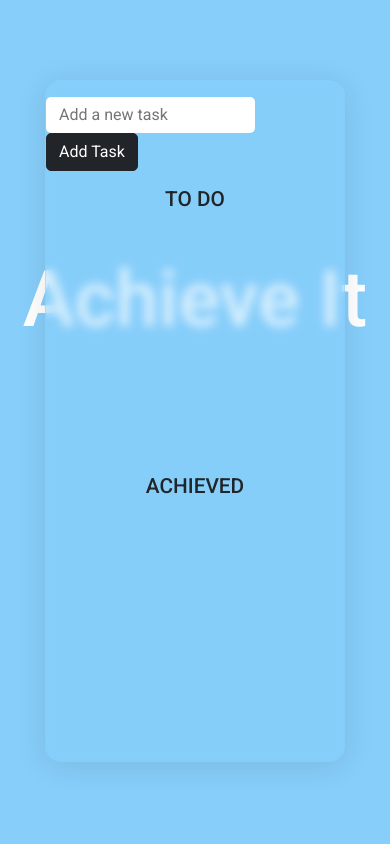
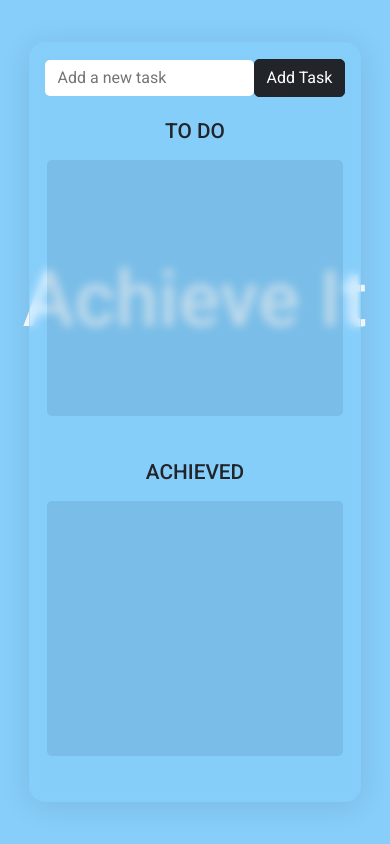
Before and after one commit to saracasotto/todolist-react-app, a React (Create React App) app: page / in a window 390 px wide. Built offline with nearby package versions, Linux system fonts and the light colour scheme.

Commit message:
Calendar handlekeydown event

```diff
--- a/src/App.css
+++ b/src/App.css
@@ -9,7 +9,6 @@ body {
   display: flex;
   justify-content: center;
   align-items: center;
-  padding: 3em;
   height: 100%;
 }
 
@@ -22,7 +21,7 @@ h1 {
 
 /*QUI ASSEGNARE CLASSE PER TUTTI I TITOLI*/
 h2,
-.modal-title{
+.modal-title {
   text-align: center;
   margin: 0;
   font-size: 1.3em;
@@ -35,7 +34,7 @@ h2,
   align-items: center;
   justify-content: center;
   width: 500px;
-
+  height: 90%;
   background: rgba(135, 206, 250, 0.32);
   border-radius: 16px;
   box-shadow: 0 4px 30px rgba(0, 0, 0, 0.1);
@@ -43,24 +42,27 @@ h2,
   -webkit-backdrop-filter: blur(4.9px);
   border: 1px solid rgba(135, 206, 250, 0.42);
   position: absolute;
-  top: 5em;
+  top: 5%;
   z-index: 1;
 }
 
 .task-creation-form {
   padding: 1em 0;
+  height: 10%;
 }
 
 .task-list,
 .deleted-task {
   width: 90%;
+  height: 45%;
 }
 
 .list-group {
-  height: 230px;
+  height: 75%;
   overflow-y: scroll;
   margin: 1em auto;
   border-radius: 5px;
+  background-color: rgba(0, 53, 69, 0.1);
 }
 
 input {
@@ -78,12 +80,13 @@ input[type="radio"] {
   -ms-transform: scale(1.3); /* IE 9 */
   -webkit-transform: scale(1.3); /* Chrome, Safari, Opera */
   transform: scale(1.3);
-  margin-right: 1em;
+  margin: 0 1em 0 0.5em;
   cursor: pointer;
 }
 
 .list-group-item {
-  margin: 0.3em 0;
+  margin: 0;
+  margin-bottom: 0.5em;
   border: none;
   border-radius: 5px;
   background-color: rgba(255, 255, 255, 0.8);
@@ -93,16 +96,22 @@ input[type="radio"] {
   font-size: 1em;
 }
 
-
 .task-wrapper,
 .btn-wrapper {
   display: flex;
   align-items: center;
 }
+
 .task-wrapper {
   width: 55%;
+  font-weight: 450;
+  word-wrap: break-word; /* Permette di andare a capo tra le parole e solo spezzare quelle lunghissime */
+  overflow-wrap: break-word; /* Supporto alternativo per spezzare le parole lunghe */
+  word-break: break-word; /* Spezza le parole solo se necessario */
+  white-space: normal;
+  overflow-x: hidden;
+}
 
-}
 .btn-wrapper {
   width: 45%;
   display: flex;
@@ -116,7 +125,7 @@ input[type="radio"] {
 
 .edit-btn,
 .date-btn,
-.date{
+.date {
   padding: 0;
   margin: 0 0.5em;
   color: black;
@@ -124,8 +133,7 @@ input[type="radio"] {
   border: none;
 }
 
-
-.modal-content{
+.modal-content {
   background: rgba(135, 206, 250, 0.8);
   border-radius: 16px;
   box-shadow: 0 4px 30px rgba(0, 0, 0, 0.1);
@@ -133,31 +141,23 @@ input[type="radio"] {
   -webkit-backdrop-filter: blur(4.9px);
 }
 
-
 @media (max-width: 600px) {
   .todo-form {
-    width: 300px;
+    width: 85%;
   }
 
   .list-group-item {
     flex-direction: column;
     align-items: start;
-  }
-
-  .task-wrapper,
-  .btn-wrapper {
-    width: 100%;
+    font-size: 0.8em;
   }
 
   .task-wrapper {
+    width: 100%;
     justify-content: start;
   }
-
   .btn-wrapper {
-    justify-content: space-between;
-  }
-
-  .btn-wrapper >* {
-    margin: 0;
+    width: 100%;
+    justify-content: end;
   }
 }
--- a/src/components/Calendar.jsx
+++ b/src/components/Calendar.jsx
@@ -7,6 +7,12 @@ const Calendar = ({ task, show, onClose, onSave }) => {
   const handleSave = () => {
     onSave(selectedDate ? new Date(selectedDate) : null);
     onClose();
+  };
+
+  const handleKeyDown = (e) => {
+    if (e.key === 'Enter') {
+      handleSave();
+    }
   };
 
   return (
@@ -21,13 +27,15 @@ const Calendar = ({ task, show, onClose, onSave }) => {
           value={selectedDate}
           min={new Date().toISOString().split("T")[0]}
           onChange={(e) => setSelectedDate(e.target.value)}
+          onKeyDown={handleKeyDown}
         />
       </Modal.Body>
       <Modal.Footer>
         <Button variant="secondary" onClick={onClose}>
           Close
         </Button>
-        <Button variant="primary" onClick={handleSave}>
+        <Button variant="primary"
+        onClick={handleSave}>
           Save Date
         </Button>
       </Modal.Footer>
--- a/src/components/EditTaskModal.jsx
+++ b/src/components/EditTaskModal.jsx
@@ -17,6 +17,12 @@ const EditTaskModal = ({ task, show, onClose, onSave }) => {
     }
   };
 
+  const handleKeyDown = (e) => {
+    if (e.key === 'Enter') {
+      handleSave();
+    }
+  };
+
   return (
     <Modal show={show} onHide={onClose}>
       <Modal.Header closeButton>
@@ -28,6 +34,7 @@ const EditTaskModal = ({ task, show, onClose, onSave }) => {
           className="form-control"
           value={newName}
           onChange={(e) => setNewName(e.target.value)}
+          onKeyDown={handleKeyDown}
         />
       </Modal.Body>
       <Modal.Footer>
--- a/src/components/TaskList.jsx
+++ b/src/components/TaskList.jsx
@@ -129,8 +129,8 @@ const TaskList = () => {
         <h2>ACHIEVED</h2>
         <ListGroup>
           {closedTasks.map((t) => (
-            <ListGroup.Item key={t.id} className="text-decoration-line-through">
-              <div className="task-wrapper">
+            <ListGroup.Item key={t.id}>
+              <div className="task-wrapper text-decoration-line-through">
                 <input
                   type="radio"
                   checked
```
